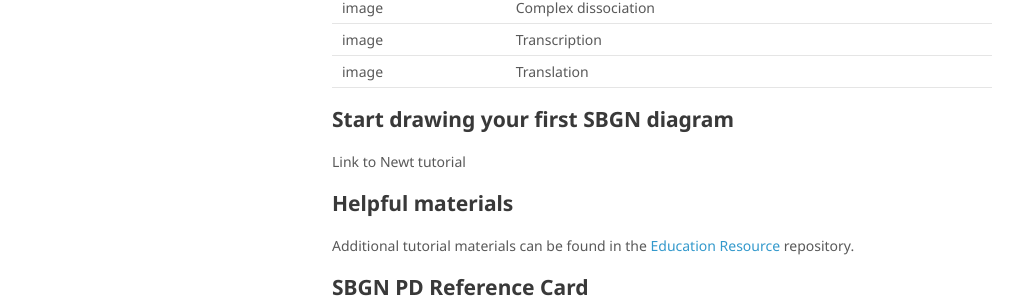
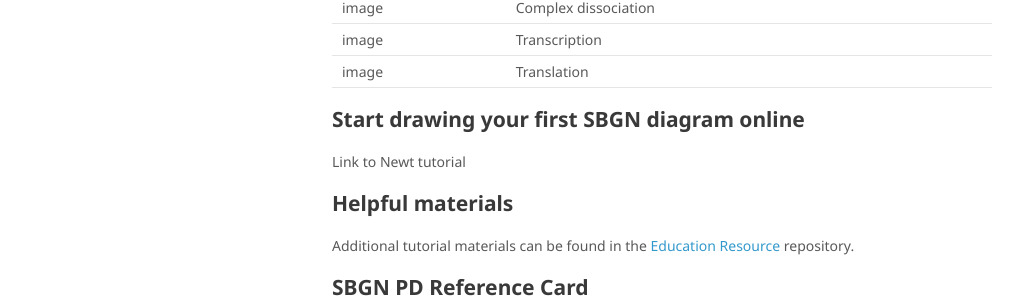
Before and after one commit to sbgn/sbgn, a Jekyll site: the page built from docs/learning_sbgn.md, in a window 1280 px wide and 1237 px high. Shown: the part 827-1128 px from the top of the window, without its empty margins (128-1151 px from the left). Built offline with Jekyll 4.4.1, drawn with Linux system fonts in a browser that asks for light colours; nearby versions of some CDN libraries.

Commit message:
Update learning_sbgn.md

```diff
--- a/docs/learning_sbgn.md
+++ b/docs/learning_sbgn.md
@@ -34,7 +34,7 @@ image | Complex dissociation
 image | Transcription
 image | Translation
 
-## Start drawing your first SBGN diagram
+## Start drawing your first SBGN diagram online
 
 Link to Newt tutorial
 
```
